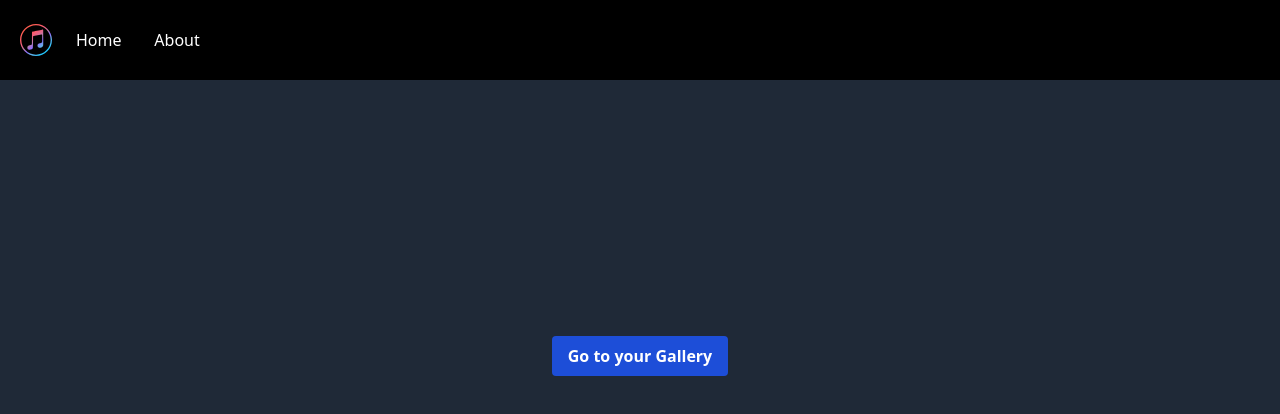
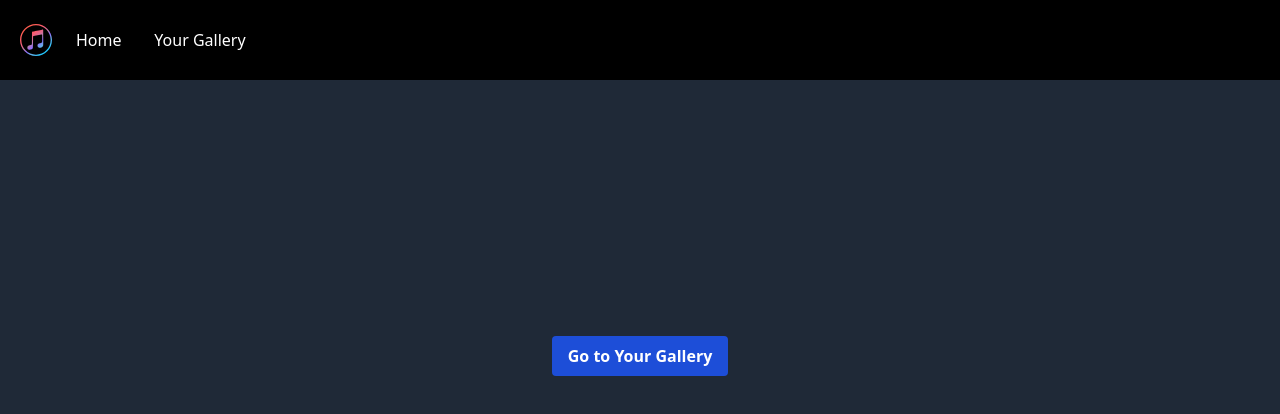
Before and after one commit to 62130500017/INT203_62130500017_Groupwork_SPA, a Vue app: page / in a window 1280 px wide. Shown: the top 414 px of the page. Built offline with nearby package versions, Linux system fonts and the light colour scheme.

Commit message:
62130500017 +[add 1 component Basebutton with global registration]

```diff
--- /dev/null
+++ b/src/components/Basebutton.vue
@@ -0,0 +1,35 @@
+<template>
+<div>
+    <button class="py-2 px-4 rounded focus:outline-none" :class="[textcolor,bgcolor,fontwidth,hovercolor]">{{label}}</button>
+</div>
+
+</template>
+<script>
+
+export default {
+  name: 'App',
+  props: {
+        textcolor: {
+          type: String,
+          default: 'text-white'
+        },
+        bgcolor:{
+          type: String,
+          default: 'bg-blue-700'
+        },
+        fontwidth:{
+          type: String,
+          default: 'font-bold'
+        },
+        label:{
+          type: String,
+          required: true
+        },
+        hovercolor:{
+          type: String,
+          default: 'hover:bg-blue-900'
+        }
+
+    }
+}
+</script>
--- a/src/components/Photosearch.vue
+++ b/src/components/Photosearch.vue
@@ -3,9 +3,9 @@
         <i class="material-icons text-white px-5 cursor-pointer" v-on:click="toggleSearch">
           search
         </i>
-        <input v-on:keyup.enter="searchPhotoItems" class="rounded-none h-8 w-96 pl-2 focus:outline-none" v-show="searchbox" v-model="textinput" type="text" id="search" name="search" placeholder="ค้นหาเพลง">
-        <button v-show="cancelbox" v-on:click="toggleCancel"
-          class="focus:outline-none border-2 border-white text-white ml-5 w-14 h-7 hover:bg-white hover:text-black transition duration-150">cancel</button>
+        <input v-on:keyup.enter="searchPhotoItems" class="rounded-none h-8 w-96 pl-2 focus:outline-none" v-show="!searchbox" v-model="textinput" type="text" id="search" name="search" placeholder="ค้นหาเพลง">
+        <!-- <button v-show="cancelbox" v-on:click="toggleCancel"
+          class="focus:outline-none border-2 border-white text-white ml-5 w-14 h-7 hover:bg-white hover:text-black transition duration-150">cancel</button> -->
     </div>
 </template>
 <script>
@@ -26,16 +26,16 @@ export default {
         }
     },
     methods:{
-        toggleSearch() {
-            this.searchbox = true
-            this.cancelbox = true
-        },
-        toggleCancel() {
-            this.searchbox = false
-            this.cancelbox = false
-            this.textinput = ""
-            this.$emit('toggle-cancel')
-        },
+        // toggleSearch() {
+        //     this.searchbox = true
+        //     this.cancelbox = true
+        // },
+        // toggleCancel() {
+        //     this.searchbox = false
+        //     this.cancelbox = false
+        //     this.textinput = ""
+        //     this.$emit('toggle-cancel')
+        // },
         searchPhotoItems(){
             this.$emit('search-photo-items',this.textinput)
         }
--- a/src/main.js
+++ b/src/main.js
@@ -3,5 +3,7 @@ import App from './App.vue'
 import './assets/tailwind.css'
 import "@/assets/styles/main.css";
 import router from './router'
+import Basebutton from './components/Basebutton'
 const vue = createApp(App).use(router);
+vue.component('base-button',Basebutton)
 vue.mount('#app')
--- a/src/router/index.js
+++ b/src/router/index.js
@@ -8,12 +8,17 @@ const routes = [
     component: Home
   },
   {
-    path: '/about',
-    name: 'About',
+    path: '/your_gallery',
+    name: 'Your Gallery',
     // route level code-splitting
     // this generates a separate chunk (about.[hash].js) for this route
     // which is lazy-loaded when the route is visited.
-    component: () => import(/* webpackChunkName: "about" */ '../views/About.vue')
+    component: () => import(/* webpackChunkName: "about" */ '../views/your_gallery.vue')
+  },
+  {
+    path: '/edit_gallery',
+    name: 'Edit Gallery',
+    component: () => import('../views/edit_gallery.vue')
   }
 ]
 
--- a/src/views/Home.vue
+++ b/src/views/Home.vue
@@ -1,5 +1,4 @@
 <template>
-  <div class="home">
     <nav class="flex flex-wrap items-center p-5 bg-black h-20 space-x-6 font-medium text-base">
       <img
         class="w-8"
@@ -7,18 +6,13 @@
         alt="Music_logo"
       />
       <router-link to="/" class="text-white">Home</router-link> |
-      <router-link to="/about" class="text-white">About</router-link>
+      <router-link to="/your_gallery" class="text-white">Your Gallery</router-link>
     </nav>
     <div class="w-full flex justify-center mt-64">
-      <router-link to="/about">
-        <button
-          class="bg-blue-700 hover:bg-blue-900 text-white font-bold py-2 px-4 rounded focus:outline-none"
-        >
-          Go to your Gallery
-        </button>
+      <router-link to="/your_gallery">
+        <base-button label="Go to Your Gallery"></base-button>
       </router-link>
     </div>
-  </div>
 </template>
 
 <script>
@@ -26,6 +20,6 @@
 // import HelloWorld from '@/components/HelloWorld.vue'
 
 export default {
-  name: "Home",
+
 };
 </script>
--- /dev/null
+++ b/src/views/edit_gallery.vue
@@ -0,0 +1,16 @@
+<template>
+     <nav class="flex flex-wrap items-center p-5 bg-black h-20 space-x-6 font-medium text-base">
+      <img
+        class="w-8"
+        :src="require('../assets/Images/music_logo.svg')"
+        alt="Music_logo"
+      />
+      <router-link to="/" class="text-white">Home</router-link> |
+      <router-link to="/your_gallery" class="text-white">Your Gallery</router-link>
+    </nav>
+</template>
+<script>
+export default {
+  name: "App",
+};
+</script>
--- a/src/views/About.vue
+++ b/src/views/your_gallery.vue
@@ -6,9 +6,14 @@
         alt="Music_logo"
       />
       <router-link to="/" class="text-white">Home</router-link> |
-      <router-link to="/about" class="text-white">About</router-link>
+      <router-link to="/your_gallery" class="text-white">Your Gallery</router-link>
       <Photosearch @toggle-search="toggleSearch" @toggle-cancel="toggleReset" @search-photo-items="searchPhotoItems"/>
-    <p class="text-white font-semibold text-xl pl-32 absolute right-5">Music Gallery ({{countUndone}})</p>
+      <div id="edit-button" class="pl-72">
+      <router-link to="/edit_gallery">
+       <base-button label="Edit Your Gallery"></base-button>
+      </router-link>
+      </div>
+    <p class="text-white font-semibold text-xl pl-32 absolute right-5">Favorite Music ({{countUndone}})</p>
     </nav>
     <div class="bg-gray-800 w-full h-screen">
     <Photoitem :gallery="gallery" @toggle-fav="toggleFav" @toggle-zoom="toggleZoom"/>
```
